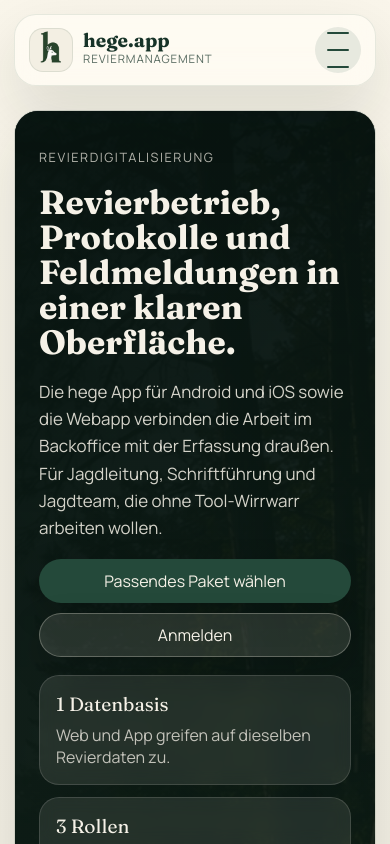
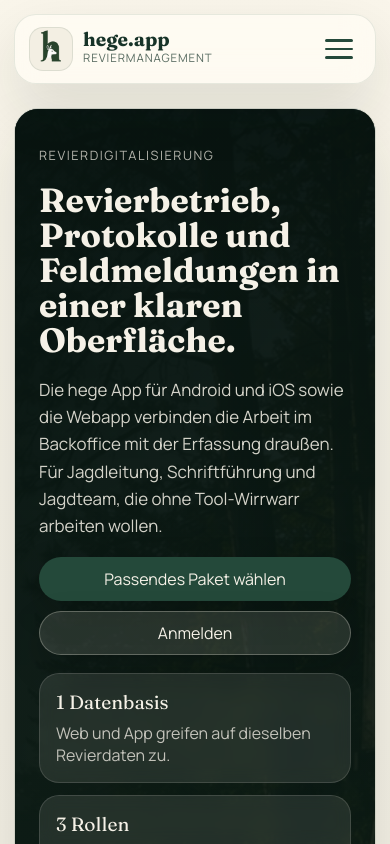
Before and after one commit to ostheimer/ferm, a Next.js app in the folder apps/web/: page / in a window 390 px wide. Built offline with nearby package versions, Linux system fonts and the light colour scheme; no server answers.

Commit message:
fix(web): refine mobile menu icon

```diff
--- a/apps/web/src/app/globals.css
+++ b/apps/web/src/app/globals.css
@@ -1505,15 +1505,35 @@ td span {
 }
 
 .public-mobile-menu summary {
-  display: grid;
-  place-items: center;
-  gap: 5px;
-  width: 46px;
-  height: 46px;
-  border-radius: 999px;
-  background: rgba(36, 73, 58, 0.1);
+  display: flex;
+  flex-direction: column;
+  align-items: center;
+  justify-content: center;
+  gap: 6px;
+  width: 44px;
+  height: 44px;
+  border-radius: 12px;
+  background: transparent;
   cursor: pointer;
   list-style: none;
+  outline: none;
+  transition:
+    background 160ms ease,
+    box-shadow 160ms ease;
+}
+
+@media (hover: hover) {
+  .public-mobile-menu summary:hover {
+    background: rgba(36, 73, 58, 0.06);
+  }
+}
+
+.public-mobile-menu summary:focus-visible {
+  box-shadow: 0 0 0 3px rgba(36, 73, 58, 0.2);
+}
+
+.public-mobile-menu[open] summary:focus-visible {
+  box-shadow: none;
 }
 
 .public-mobile-menu summary::-webkit-details-marker {
@@ -1522,8 +1542,8 @@ td span {
 
 .public-mobile-menu-line {
   display: block;
-  width: 22px;
-  height: 2px;
+  width: 28px;
+  height: 2.5px;
   border-radius: 999px;
   background: var(--accent-strong);
 }
```
